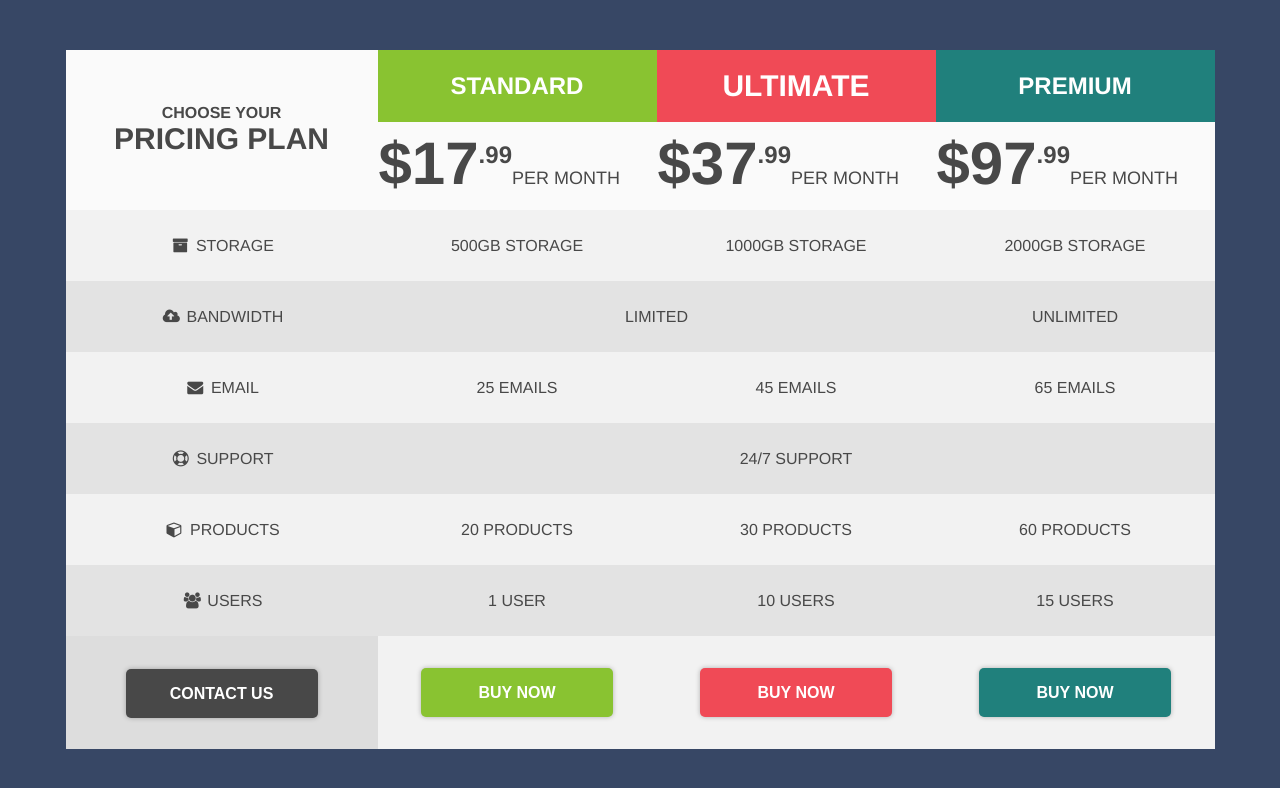
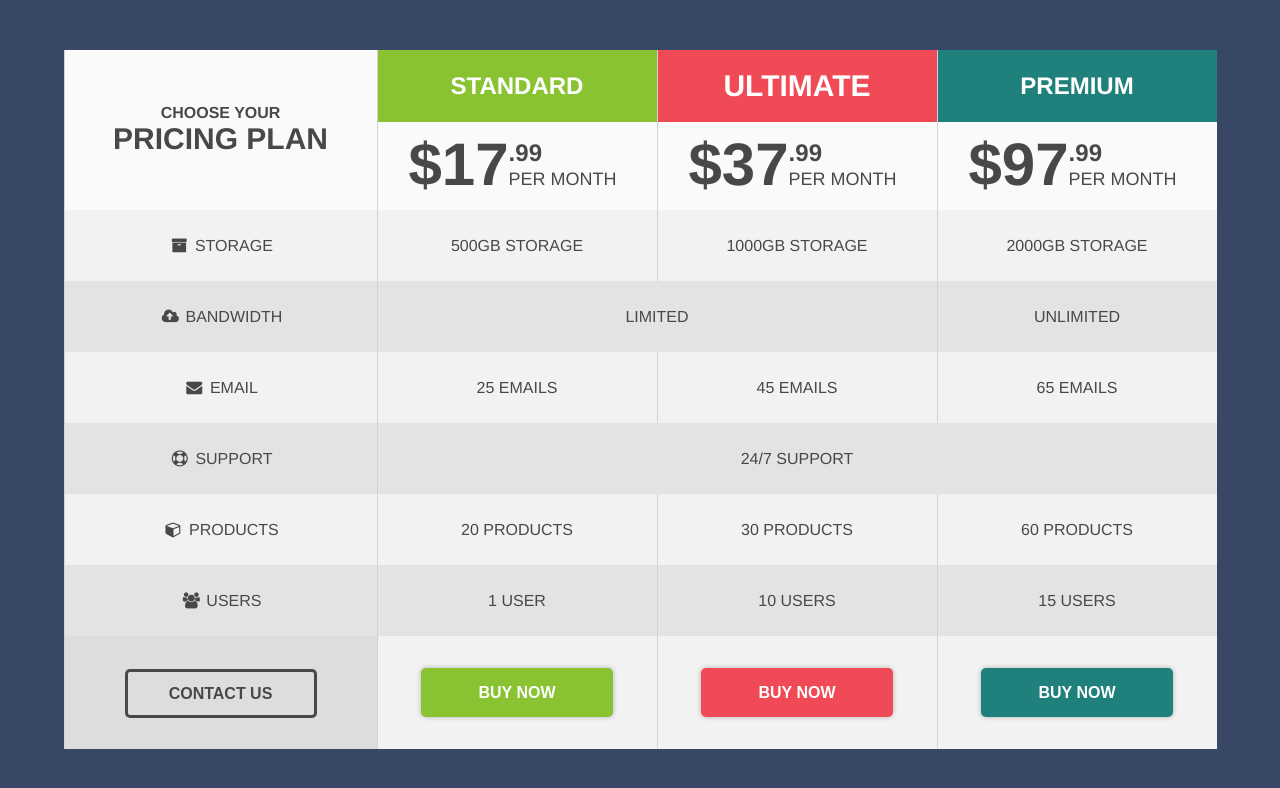
Before and after one commit to Careliya/Pricing_Table, a plain HTML site: page index.html in a window 1280 px wide. In both pictures the pointer is over the button "CONTACT US". Drawn offline with nearby package versions, Linux system fonts and the light colour scheme.

Commit message:
final version

```diff
--- a/css/style.css
+++ b/css/style.css
@@ -17,7 +17,9 @@ table {
 th, td {
     width: 277px;
     height: 69px;
+    border-left: 1px solid lightgrey;
 }
+
 
 tr:nth-child(odd) {
     background: #f2f2f2;
@@ -64,15 +66,16 @@ tr:last-child td:first-child {
 .price {
     font-size: 60px;
     font-weight: 700;
-    line-height: 28px;
-    text-align: left;
+    line-height: 50px;
+    float: left;
+    margin-left: 30px;
 }
 
 .cents {
     font-size: 24px;
     font-weight: bold;
-    line-height: 28px;
-    text-align: center;
+    line-height: 25px;
+    text-align: left;
 }
 
 .month {
@@ -96,6 +99,12 @@ tr:last-child td:first-child {
     margin-bottom: 30px;
 }
 
+.contact:hover {
+    background: rgba(0,0,0,0);
+    color: #484848;
+    box-shadow: inset 0 0 0 3px #484848;
+}
+
 .buy_standard {
     border: none;
     border-radius: 5px;
@@ -106,6 +115,12 @@ tr:last-child td:first-child {
     color: white;
     background-color: #89c331;
     box-shadow: 0px 0px 5px 0px rgba(0, 0, 0, 0.27);
+}
+
+.buy_standard:hover {
+    background: rgba(0,0,0,0);
+    color: #89c331;
+    box-shadow: inset 0 0 0 3px #89c331;
 }
 
 .buy_ultimate {
@@ -120,6 +135,12 @@ tr:last-child td:first-child {
     box-shadow: 0px 0px 5px 0px rgba(0, 0, 0, 0.27);
 }
 
+.buy_ultimate:hover {
+    background: rgba(0, 0, 0, 0);
+    color: #f04a56;
+    box-shadow: inset 0 0 0 3px #f04a56;
+}
+
 .buy_premium {
     border: none;
     border-radius: 5px;
@@ -131,3 +152,9 @@ tr:last-child td:first-child {
     background-color: #20807c;
     box-shadow: 0px 0px 5px 0px rgba(0, 0, 0, 0.27);
 }
+
+.buy_premium:hover {
+    background: rgba(0,0,0,0);
+    color: #20807c;
+    box-shadow: inset 0 0 0 3px #20807c;
+}
--- a/index.html
+++ b/index.html
@@ -14,9 +14,9 @@
         <th class="plan_premium">PREMIUM</th>
     </tr>
     <tr>
-        <td style="height: 86px" class="price">$17<sup class="cents">.99</sup><span class="month">PER MONTH</span></td>
-        <td class="price">$37<sup class="cents">.99</sup><span class="month">PER MONTH</span></td>
-        <td class="price">$97<sup class="cents">.99</sup><span class="month">PER MONTH</span></td>
+        <td style="height: 86px"><div class="price">$17</div><div class="cents">.99</div><div class="month">PER MONTH</div></td>
+        <td><div class="price">$37</div><div class="cents">.99</div><div class="month">PER MONTH</div></td>
+        <td><div class="price">$97</div><div class="cents">.99</div><div class="month">PER MONTH</div></td>
     </tr>
     <tr>
         <td style="width: 310px"><a class="icon-storage">  STORAGE</a></td>
```
